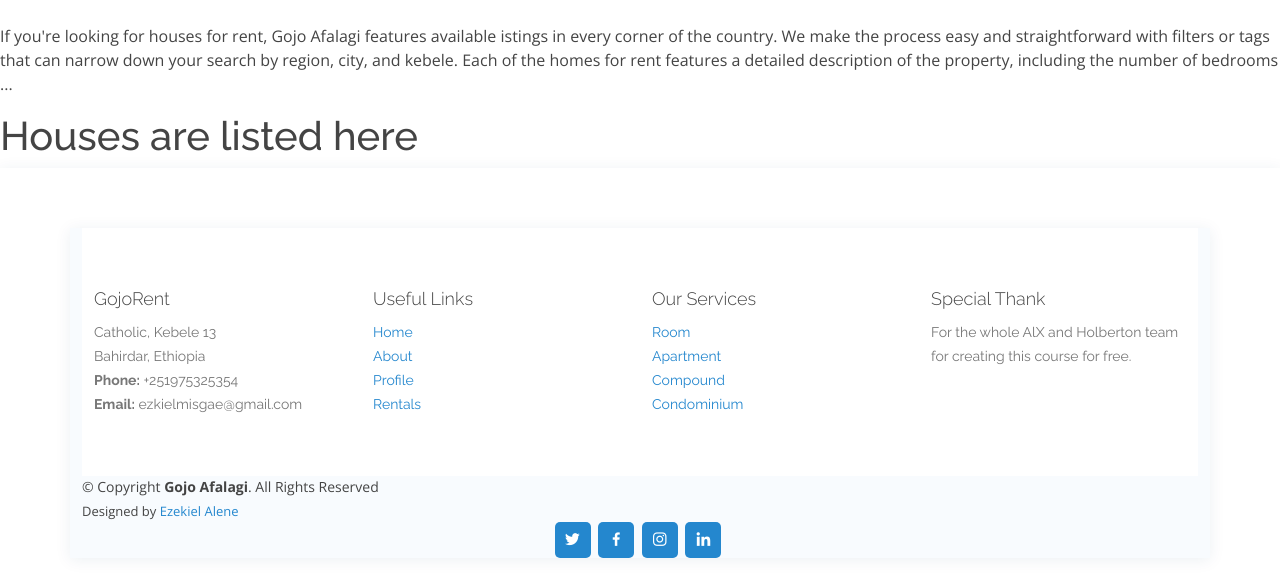
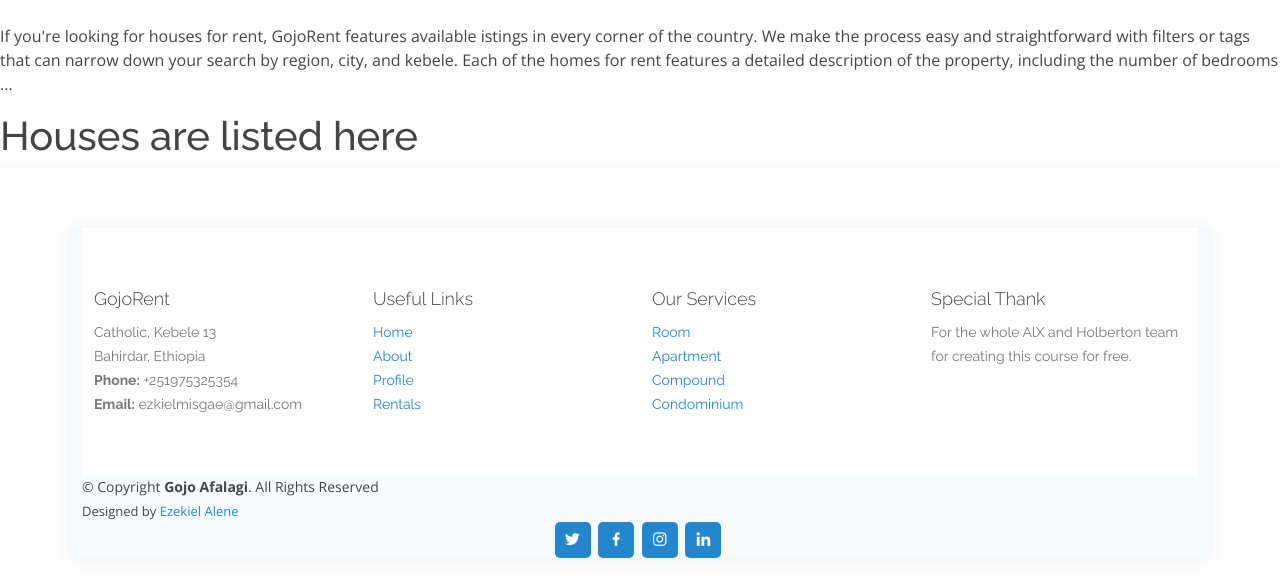
Before and after one commit to EzekielMisgae/Gojo-Afalagi, a Django app: page /house in a window 1280 px wide. Shown: the part 72-659 px from the top of the page. Run offline with Django 4.2, Linux system fonts and the light colour scheme; the visitor is signed in with stand-in values (Sample User, id 1); some libraries are stand-ins or nearby versions.

Commit message:
House update

```diff
--- a/webapp/templates/accounts/rental/house.html
+++ b/webapp/templates/accounts/rental/house.html
@@ -2,7 +2,7 @@
 {% block content %}
 {% load static %}
 <br><br><br><br>
-<p class="description">If you're looking for houses for rent, Gojo Afalagi features available
+<p class="description">If you're looking for houses for rent, GojoRent features available
     istings in every corner of the country. We make the process easy and straightforward with
     filters or tags that can narrow down your search by region, city, and kebele. Each of
     the homes for rent features a detailed description of the property, including the number of bedrooms ...</p>
```
